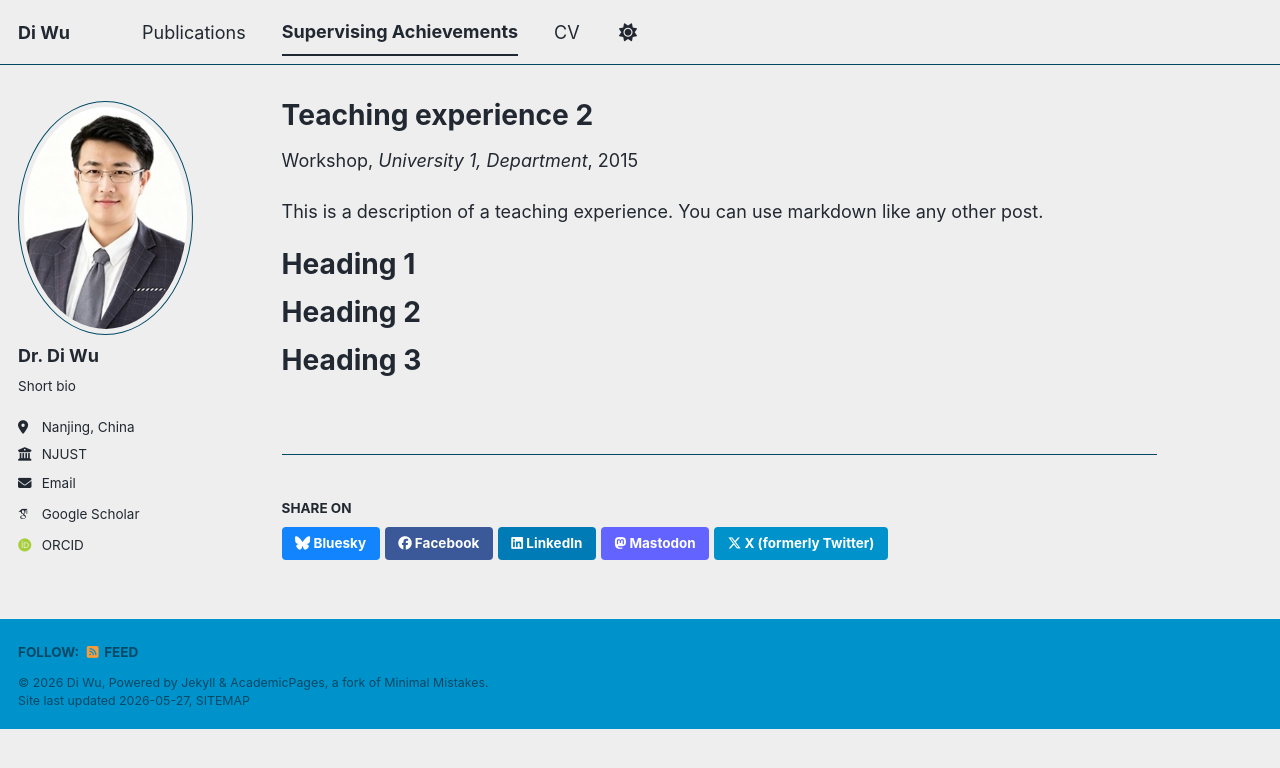
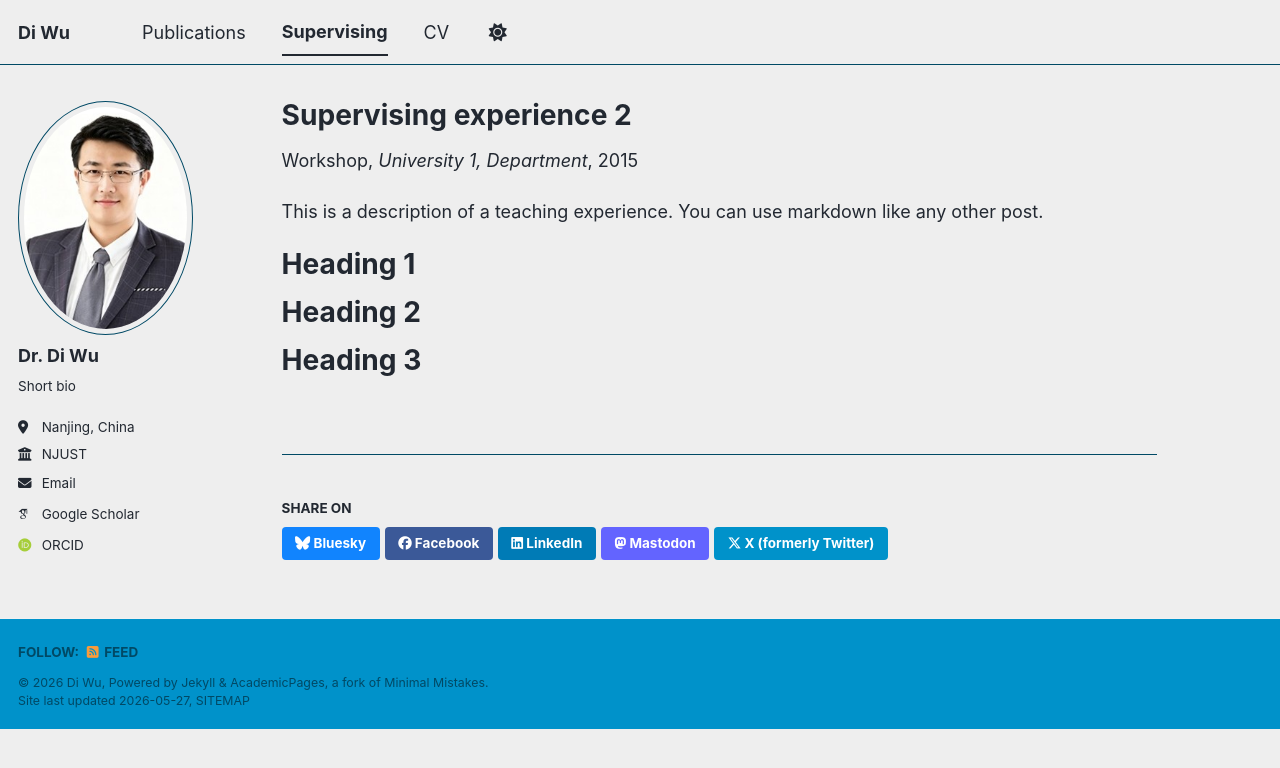
Before and after one commit to diwu-hrb/diwu-hrb.github.io, a Jekyll site: the page built from _teaching/2015-spring-teaching-2.md, in a window 1280 px wide. Shown: the top 768 px of the page. Built offline with Jekyll 4.4.1, drawn with Linux system fonts in a browser that asks for light colours; some web fonts are replaced; a script bundle is joined from its source files by our own code; library files that are not in the unit come from our copies.

Commit message:
teaching 2 supervising

```diff
--- a/_data/navigation.yml
+++ b/_data/navigation.yml
@@ -14,7 +14,7 @@ main:
   #- title: "Talks"
   #  url: /talks/
 
-  - title: "Supervising Achievements"
+  - title: "Supervising"
     url: /teaching/
 
   #- title: "Portfolio"
--- a/_teaching/2015-spring-teaching-2.md
+++ b/_teaching/2015-spring-teaching-2.md
@@ -1,6 +1,6 @@
 ---
-title: "Teaching experience 2"
-collection: teaching
+title: "Supervising experience 2"
+collection: Supervising
 type: "Workshop"
 permalink: /teaching/2015-spring-teaching-1
 venue: "University 1, Department"
```
